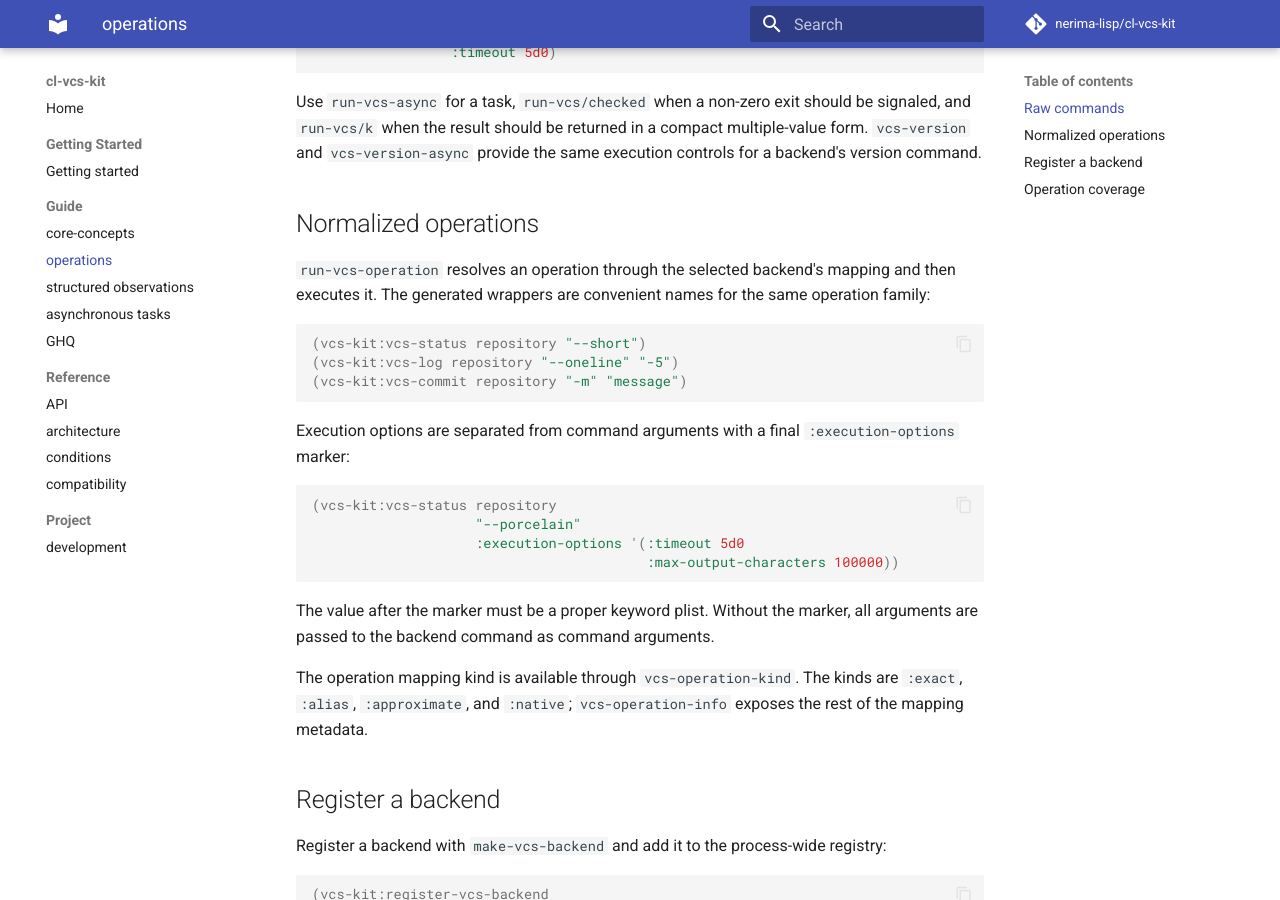
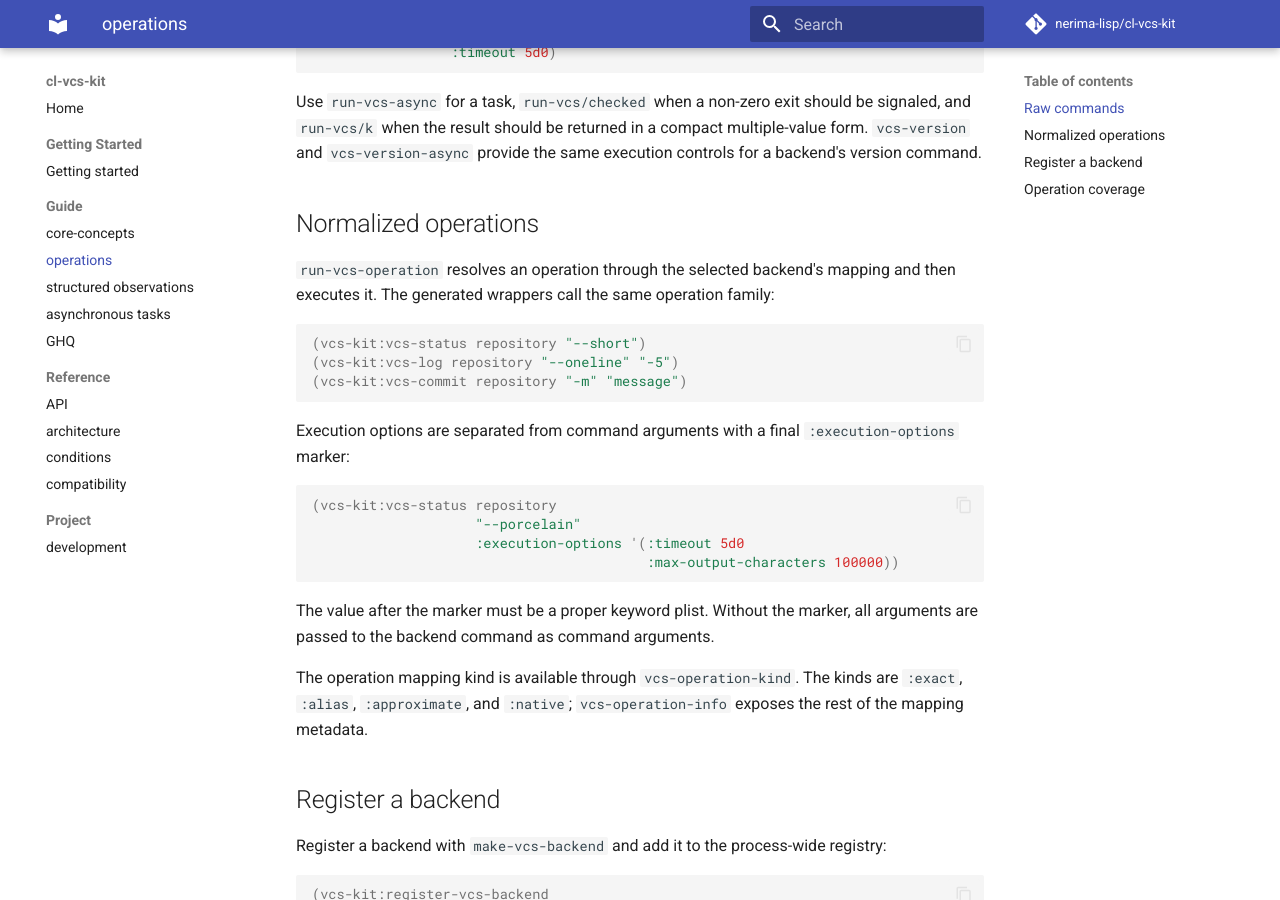
Before and after one commit to nerima-lisp/cl-vcs-kit, an MkDocs documentation site: the page built from docs/src/guide/operations.md, in a window 1280 px wide and 900 px high, scrolled down 322 px. Built offline with MkDocs 1.6.1 and Material for MkDocs 9.7.7, drawn with Linux system fonts in a browser that asks for light colours; comment, search, counter and statistics services are not loaded.

Commit message:
docs: remove evaluative terminology

````diff
--- a/docs/src/guide/operations.md
+++ b/docs/src/guide/operations.md
@@ -21,8 +21,8 @@ execution controls for a backend's version command.
 ## Normalized operations
 
 `run-vcs-operation` resolves an operation through the selected backend's
-mapping and then executes it. The generated wrappers are convenient names for
-the same operation family:
+mapping and then executes it. The generated wrappers call the same operation
+family:
 
 ```lisp
 (vcs-kit:vcs-status repository "--short")
````
Also changed, not shown: docs/src/guide/core-concepts.md (+1 -1 lines), docs/src/reference/conditions.md (+1 -1 lines), 1 other file.
